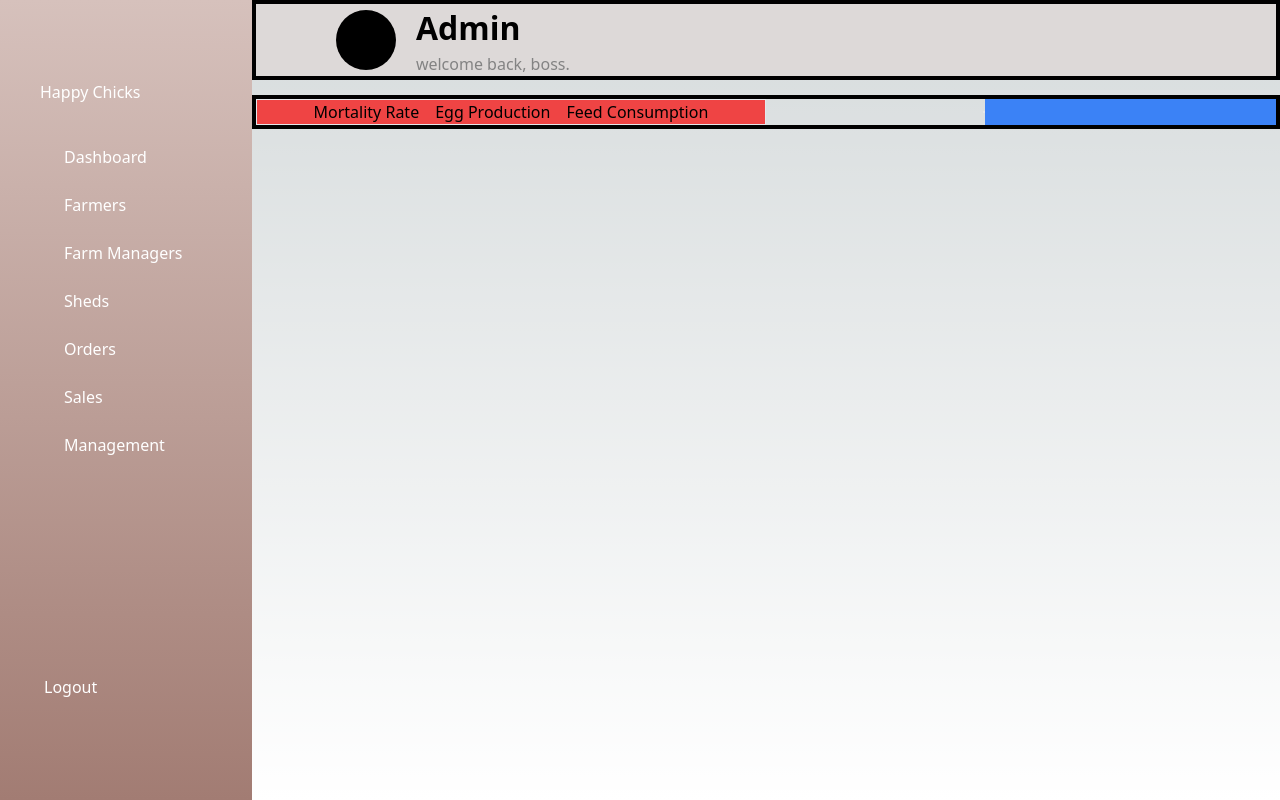
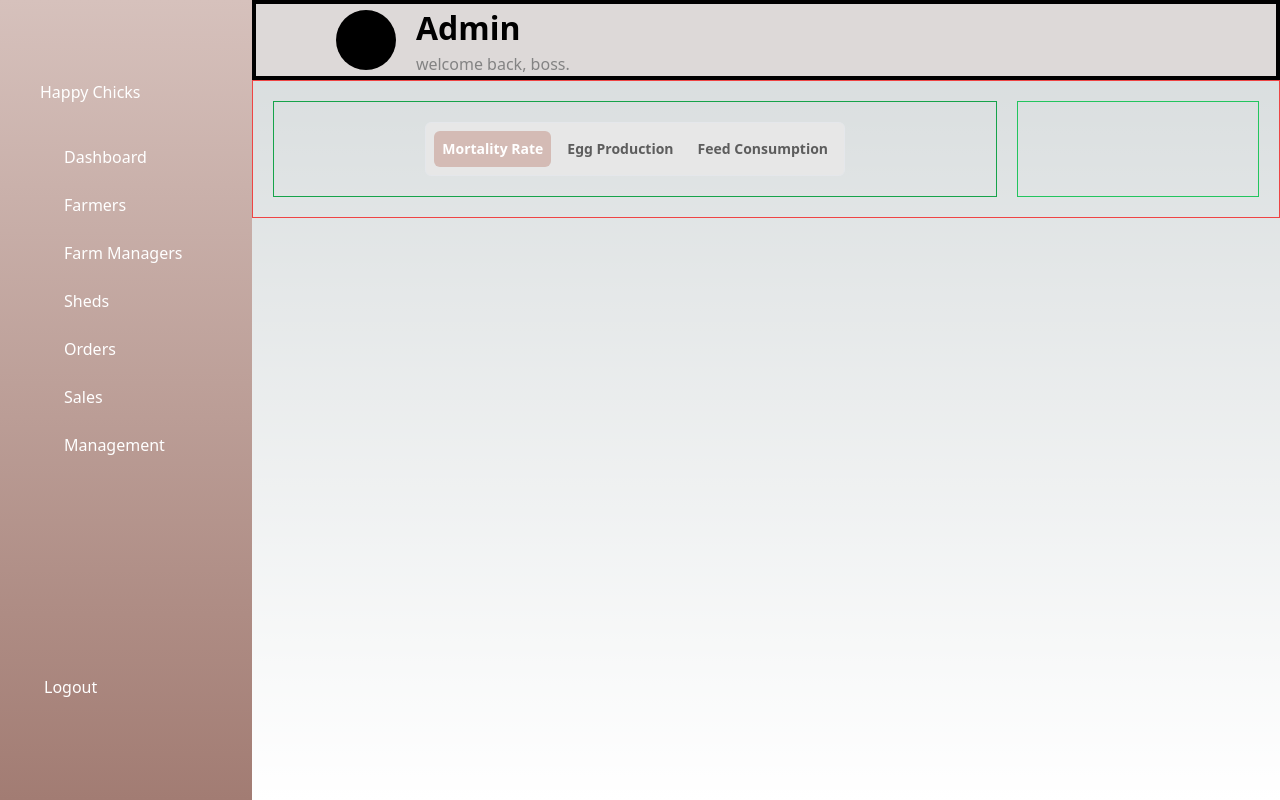
Before and after one commit to Happy-Chicks/admin, a Next.js app: page / in a window 1280 px wide. Built offline with nearby package versions, Linux system fonts and the light colour scheme.

Commit message:
dashboard fixes

```diff
--- a/src/components/statsContainer.jsx
+++ b/src/components/statsContainer.jsx
@@ -2,15 +2,18 @@ import React from "react";
 
 const StatsContainer = () => {
   return (
-    <div className=" items-center justify-center">
-      <div className="flex flex-row items-center justify-center space-x-4 bg-red-500">
-      <button>Mortality Rate</button>
-      <button>Egg Production</button>
-      <button>Feed Consumption</button>
+    <div className="w-full flex justify-center">
+      <div className="flex text-Text font-semibold text-sm border rounded-md bg-Background p-2 space-x-2">
+        <div className="p-2 bg-SideBar rounded-md text-white">
+          <p>Mortality Rate</p>
+        </div>
+        <div className="p-2 rounded-md ">
+          <p>Egg Production</p>
+        </div>
+        <div className="p-2 rounded-md">
+          <p>Feed Consumption</p>
+        </div>
       </div>
-     <div className="">
-
-     </div>
     </div>
   );
 };
--- a/src/pages/index.jsx
+++ b/src/pages/index.jsx
@@ -17,24 +17,17 @@ export default function Home() {
           <div className="w-full h-[10%] border-4 border-black">
             <TopBar />
           </div>
-          <div className="w-full mt-[1.5%]  border-4 border-black flex flex-row ">
-            {/* stats container and top employee ratings */}
 
-            <div className=" h-200 w-[100%] flex flex-row items-center justify-between ">
-              <div className="border w-[70%]  ">
-                {/* statsContainer */}
-                <StatsContainer />
-              </div>
-              <div className="border flex flex-col">
-                {/* top employee ratings */}
-                <div>{/* Top Employees */}</div>
-                <div>{/* Top Employee Details */}</div>
-              </div>
+          {/* 1st row */}
+          <div className="w-full flex flex-row border border-red-500 py-5 px-5 gap-5">
+            {/* statsContainer */}
+            <div className="w-[75%] border border-green-600 py-5 flex justify-center">
+              <StatsContainer />
             </div>
-            <div className="bg-blue-500 flex flex-row w-[40%]">
-              <div>{/* Information Container */}</div>
-              <div>{/* Overall Statistics */}</div>
-              <div>{/* empty div */}</div>
+            {/* Top Employee */}
+            <div className="w-[25%] border border-green-500 flex flex-col gap-5">
+              {/* <div className="bg-red-400 py-10 px-5"></div>
+              <div className="bg-red-400 py-10 px-5"></div> */}
             </div>
           </div>
         </div>
--- a/tailwind.config.js
+++ b/tailwind.config.js
@@ -1,18 +1,23 @@
 /** @type {import('tailwindcss').Config} */
 module.exports = {
   content: [
-    './src/pages/**/*.{js,ts,jsx,tsx,mdx}',
-    './src/components/**/*.{js,ts,jsx,tsx,mdx}',
-    './src/app/**/*.{js,ts,jsx,tsx,mdx}',
+    "./src/pages/**/*.{js,ts,jsx,tsx,mdx}",
+    "./src/components/**/*.{js,ts,jsx,tsx,mdx}",
+    "./src/app/**/*.{js,ts,jsx,tsx,mdx}",
   ],
   theme: {
     extend: {
       backgroundImage: {
-        'gradient-radial': 'radial-gradient(var(--tw-gradient-stops))',
-        'gradient-conic':
-          'conic-gradient(from 180deg at 50% 50%, var(--tw-gradient-stops))',
+        "gradient-radial": "radial-gradient(var(--tw-gradient-stops))",
+        "gradient-conic":
+          "conic-gradient(from 180deg at 50% 50%, var(--tw-gradient-stops))",
+      },
+      colors: {
+        Background: "#E7E7E7",
+        Text: "#5D5D5D",
+        SideBar: "#D4BBB5",
       },
     },
   },
   plugins: [],
-}
+};
```
Also changed, not shown: src/assets/images/chicken.png (added), src/assets/images/eggs.png (added).
